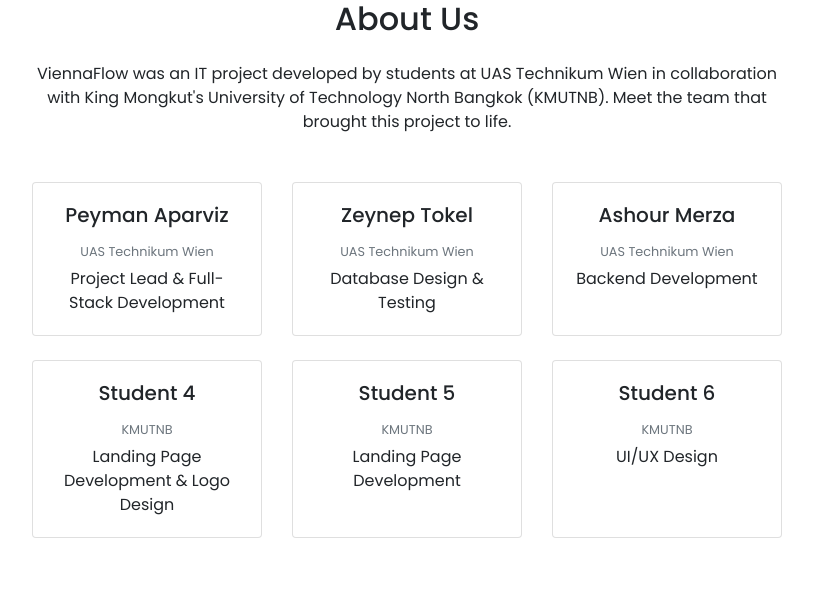
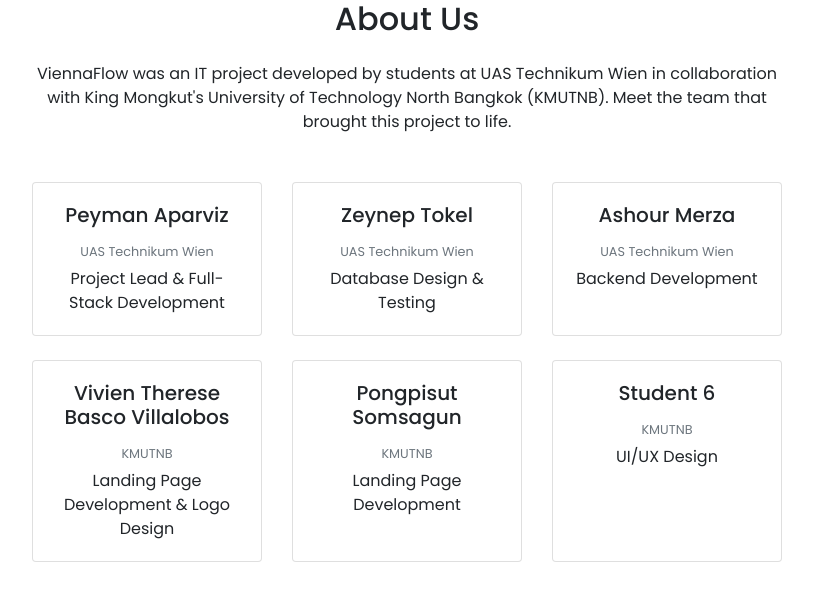
Before and after one commit to Peym4n/viennaflow-landingpage, a React (Vite) app: page /about-embed in a window 1280 px wide. Shown: the top 600 px of the page, without its empty margins (233-1046 px from the left). Built offline with nearby package versions, Linux system fonts and the light colour scheme; no server answers.

Commit message:
Update AboutEmbed.tsx

```diff
--- a/src/react-app/AboutEmbed.tsx
+++ b/src/react-app/AboutEmbed.tsx
@@ -7,8 +7,8 @@
   { name: 'Peyman Aparviz', universityKey: 'uasTechnikumWien', contributionKey: 'projectLeadFullStack' },
   { name: 'Zeynep Tokel', universityKey: 'uasTechnikumWien', contributionKey: 'databaseDesignTesting' },
   { name: 'Ashour Merza', universityKey: 'uasTechnikumWien', contributionKey: 'backendDevelopment' },
-  { name: 'Student 4', universityKey: 'kmutnb', contributionKey: 'landingPageLogo' },
-  { name: 'Student 5', universityKey: 'kmutnb', contributionKey: 'landingPageDev' },
+  { name: 'Vivien Therese Basco Villalobos', universityKey: 'kmutnb', contributionKey: 'landingPageLogo' },
+  { name: 'Pongpisut Somsagun', universityKey: 'kmutnb', contributionKey: 'landingPageDev' },
   { name: 'Student 6', universityKey: 'kmutnb', contributionKey: 'uiUxDesign' },
 ];
 
```
